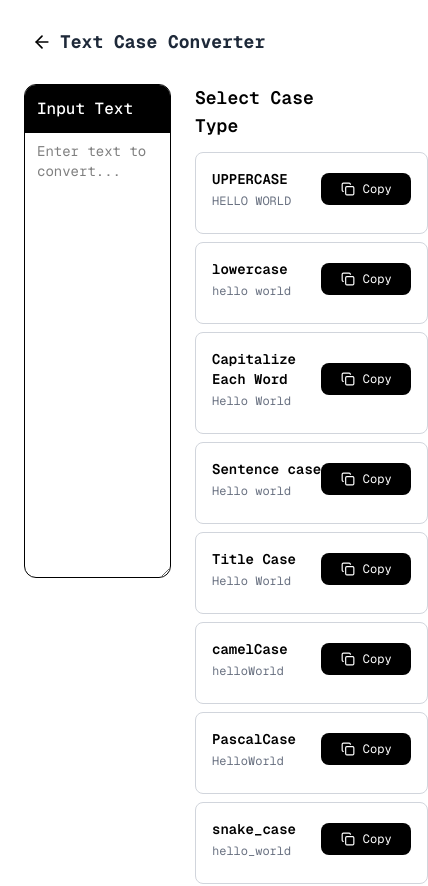
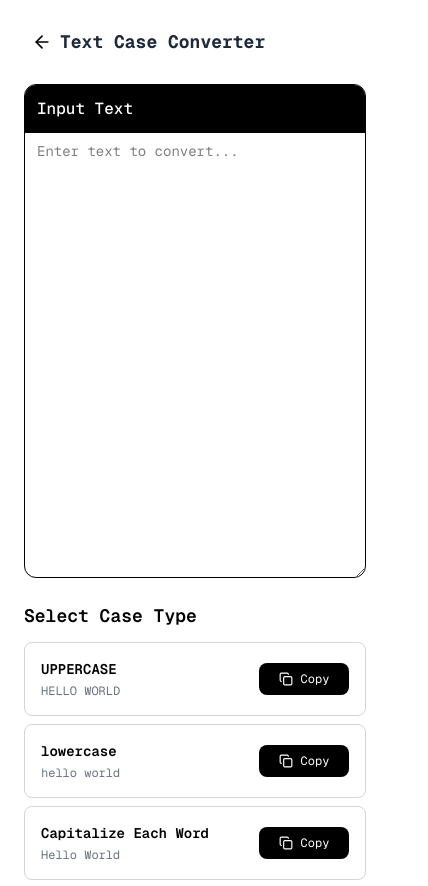
Before and after one commit to akinloluwami/manytools, a React (Vite) app: page /text-case-converter in a window 390 px wide. Shown: the top 886 px of the page, 428 px wide, since content can reach past the window. Built offline with nearby package versions, Linux system fonts and the light colour scheme; no server answers.

Commit message:
fix: enhance layout responsiveness in Text Case Converter component

```diff
--- a/src/routes/(tools)/text-case-converter.tsx
+++ b/src/routes/(tools)/text-case-converter.tsx
@@ -129,8 +129,8 @@ function RouteComponent() {
 
   return (
     <ContentLayout title="Text Case Converter">
-      <div className="flex gap-6">
-        <div className="w-[50%] flex flex-col gap-4">
+      <div className="flex flex-col lg:flex-row gap-6">
+        <div className="lg:w-[50%] flex flex-col gap-4">
           <div className="border border-black rounded-xl overflow-hidden">
             <div className="bg-black text-white p-3">
               <p className="font-medium">Input Text</p>
@@ -144,18 +144,18 @@ function RouteComponent() {
           </div>
         </div>
 
-        <div className="w-[50%] flex flex-col gap-3">
+        <div className="lg:w-[50%] flex flex-col gap-3">
           <p className="text-lg font-semibold">Select Case Type</p>
           <div className="grid gap-2">
             {cases.map(({ type, label, example }) => (
               <div
                 key={type}
-                className="border border-gray-300 rounded-lg p-4 hover:border-black transition-colors"
+                className="border border-gray-300 rounded-lg p-4 hover:border-black transition-colors overflow-hidden"
               >
-                <div className="flex items-center justify-between mb-2">
-                  <div className="flex-1">
+                <div className="flex items-center justify-between gap-2">
+                  <div className="flex-1 min-w-0 overflow-hidden">
                     <p className="font-semibold text-sm">{label}</p>
-                    <p className="text-xs text-gray-500 mt-1">
+                    <p className="text-xs text-gray-500 mt-1 truncate overflow-hidden text-ellipsis whitespace-nowrap">
                       {convertCase(inputText || example, type) || example}
                     </p>
                   </div>
```
